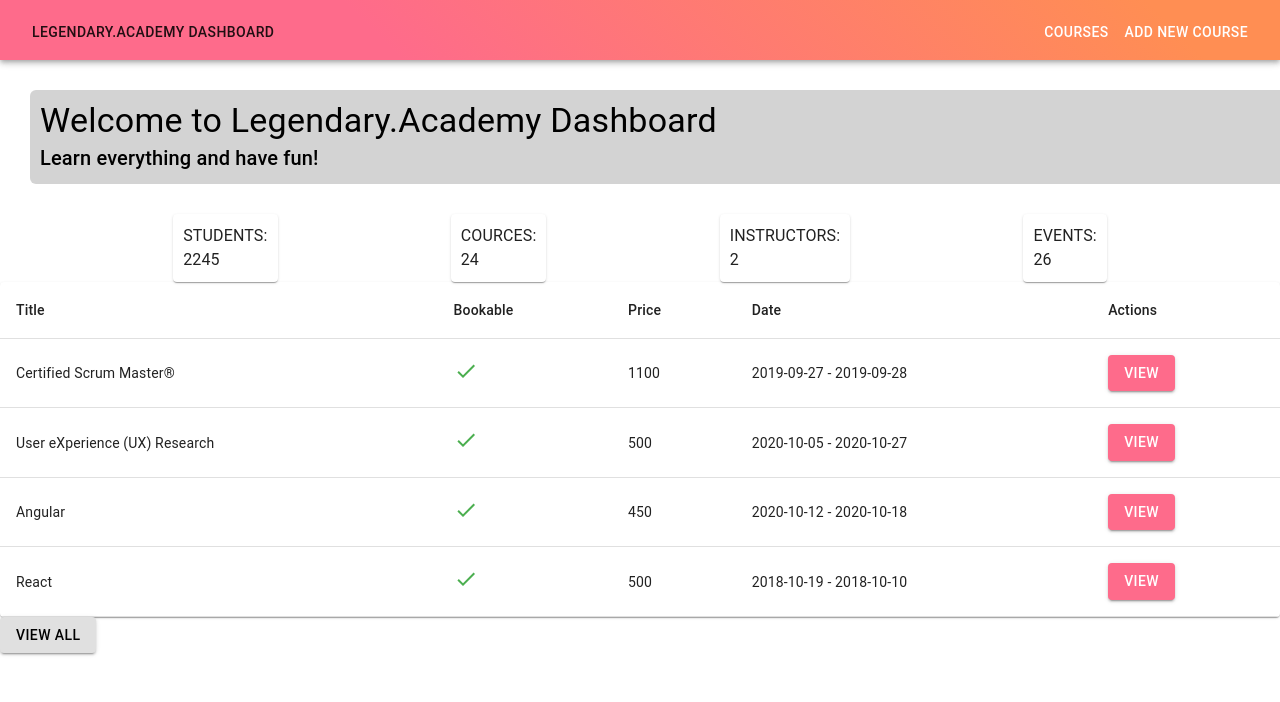
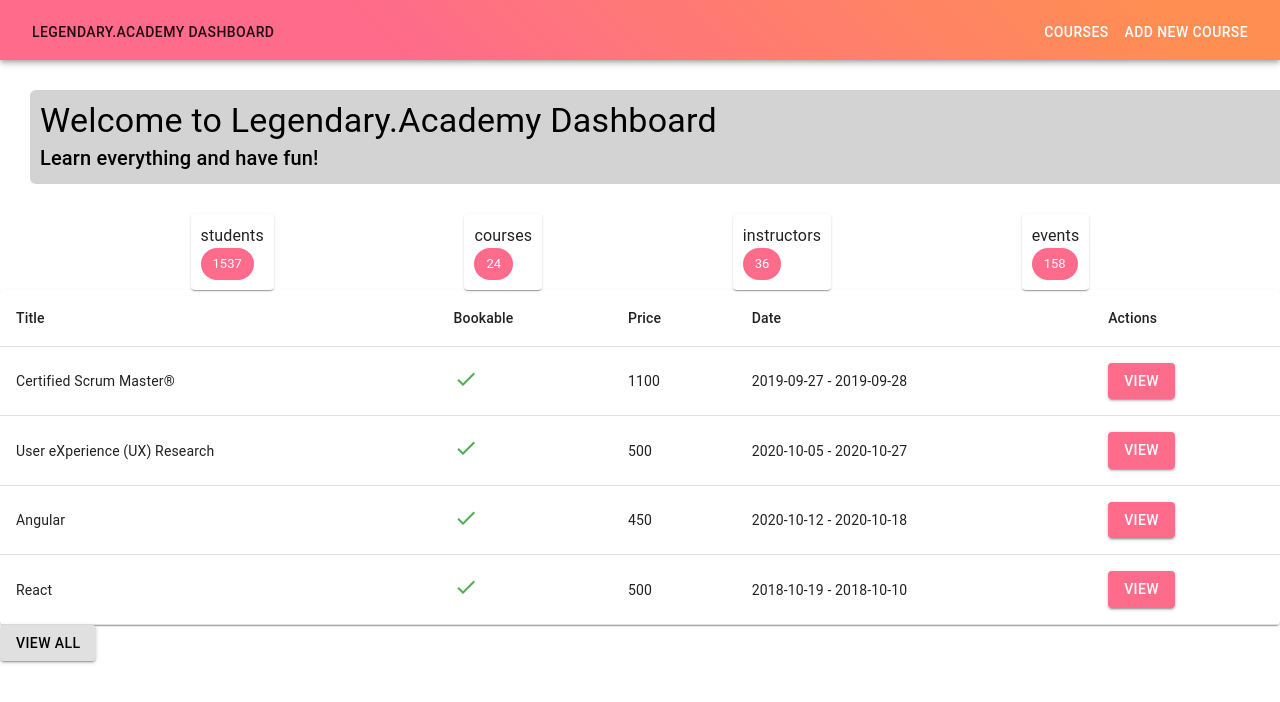
Before and after one commit to dimitraadam/playing-with-react, a React (Create React App) app: page / in a window 1280 px wide. Shown: the top 702 px of the page. Built offline with nearby package versions, Linux system fonts and the light colour scheme; data requests are answered from the project's data file.

Commit message:
get request for statistics

```diff
--- a/src/components/Home/Statistics.js
+++ b/src/components/Home/Statistics.js
@@ -1,19 +1,53 @@
-import { Typography, Grid, makeStyles, Paper } from "@material-ui/core";
+import React, { useState, useEffect } from "react";
+import { Avatar, Chip, Typography, Grid, makeStyles, Paper } from "@material-ui/core";
+import axios from "axios";
 
 const useStyles = makeStyles(() => ({
-    // root: {
-    //     direction: "row",
-    //     justify: "space-evenly",
-    //     alignItems: "flex-start"
-    // },
     paper: {
         padding: 10
-    }
+    },
+    label: {
+        textTransform: 'uppercase',
+      },
 }));
+
+const API_BASE_URL = "http://localhost:3001";
+const enpointPrefix = `${API_BASE_URL}/stats`;
 
 export default function Statistics() {
 
     const classes = useStyles();
+
+    const [stats, setStats] = useState([]);
+    const [isLoading, setIsLoading] = useState(false);
+    const [error, setError] = useState(null);
+
+    useEffect(() => {
+        const fetchData = () => {
+            setError(false);
+            setIsLoading(true);
+
+            axios.get(enpointPrefix)
+                .then(response => {
+                    setStats(response.data);
+                    setIsLoading(false);
+                })
+                .catch(error => {
+                    setError(error);
+                    setIsLoading(false);
+                });
+        };
+
+        fetchData();
+    }, []);
+
+    // if (error) {
+    //     return <Alert severity="warning">{error.message}</Alert>;
+    // }
+
+    // if (isLoading) {
+    //     return <div>loading</div>
+    //   }
 
     return (
         <Grid
@@ -21,31 +55,13 @@ export default function Statistics() {
             direction="row"
             justify="space-evenly"
             alignItems="flex-start">
-            <Grid item>
-                <Paper className={classes.paper}>
-                    <Typography>STUDENTS:</Typography>
-                    <Typography>2245</Typography>
-                </Paper>
-
-            </Grid>
-            <Grid item>
-                <Paper className={classes.paper}>
-                    <Typography>COURCES:</Typography>
-                    <Typography>24</Typography>
-                </Paper>
-            </Grid>
-            <Grid item>
-                <Paper className={classes.paper}>
-                    <Typography>INSTRUCTORS:</Typography>
-                    <Typography>2</Typography>
-                </Paper>
-            </Grid>
-            <Grid item>
-                <Paper className={classes.paper}>
-                    <Typography>EVENTS:</Typography>
-                    <Typography>26</Typography>
-                </Paper>
-            </Grid>
+            {stats.map((stat) =>
+                <Grid item>
+                    <Paper className={classes.paper}>
+                        <Typography >{stat.title}</Typography>
+                        <Chip color="primary" label={stat.amount} />
+                    </Paper>
+                </Grid>)}
         </Grid>
     );
 }
```
